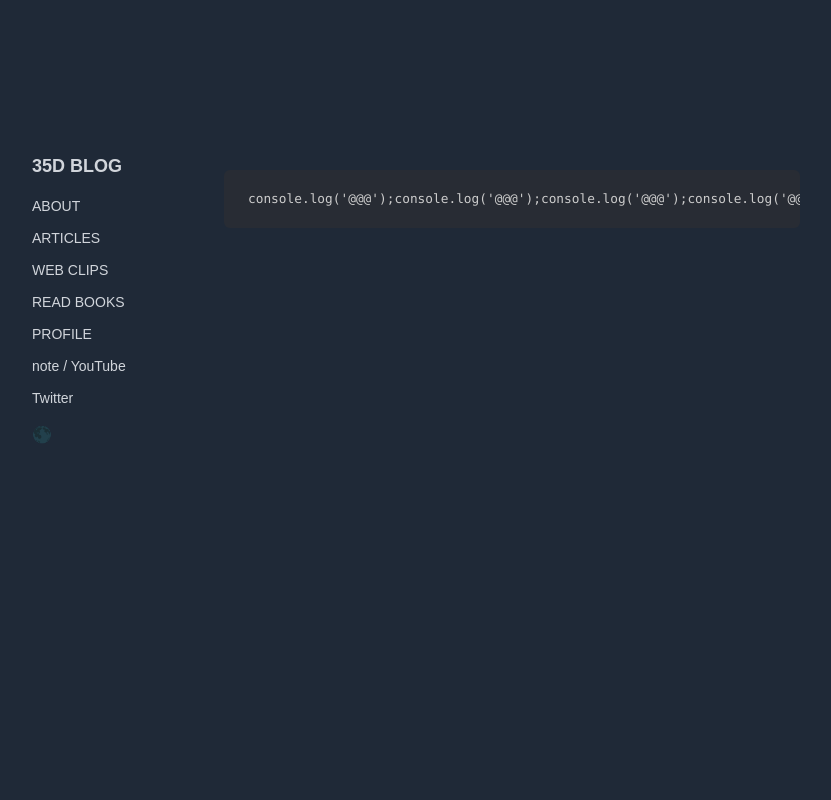
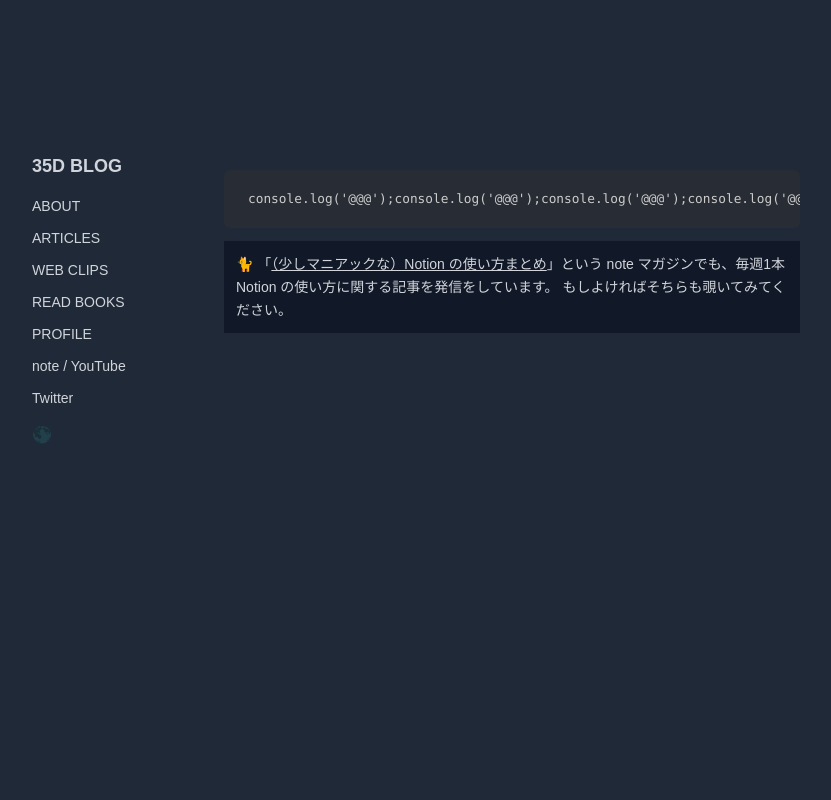
Before and after one commit to 35d/35d-blog, a Next.js app: page /creative/1 in a window 1280 px wide. Shown: the top 800 px of the page, without its empty margins (224-1055 px from the left). Built offline with nearby package versions, Linux system fonts and the light colour scheme.

Commit message:
🎨 style fix

```diff
--- a/components/NoteLink.tsx
+++ b/components/NoteLink.tsx
@@ -5,8 +5,7 @@ const NOTE_URL = 'https://note.com/35d/m/m7c560704a9b8'
 const NoteLink = () => {
   return (
     <>
-      <div>
-        <p>
+      <p className={'bg-gray-300 dark:bg-gray-900 p-3'}>
         🐈 「
         <ExtLink href={NOTE_URL} className={`tdu`}>
           （少しマニアックな）Notion の使い方まとめ
@@ -14,7 +13,6 @@ const NoteLink = () => {
         」という note マガジンでも、毎週1本 Notion の使い方に関する記事を発信をしています。
         もしよければそちらも覗いてみてください。
       </p>
-      </div>
     </>
   )
 }
--- a/lib/getNotionData.ts
+++ b/lib/getNotionData.ts
@@ -63,7 +63,6 @@ export const getBlocks = async (blockId) => {
     console.log('.')
   }
 
-  console.log(results)
   console.log('👌 getBlocks, fetch done')
   return results
 }
--- a/pages/creative/1.tsx
+++ b/pages/creative/1.tsx
@@ -1,4 +1,5 @@
 import Code from '../../components/Code'
+import NoteLink from '../../components/NoteLink'
 // import Outline from '../../components/creative/outline'
 // import Header from '../../components/header'
 
@@ -14,6 +15,7 @@ const a = () => {
         console.log('@@@'); console.log('@@@'); console.log('@@@');
       </Code>
       {/* <Outline /> */}
+      <NoteLink />
     </>
   )
 }
--- a/pages/index.tsx
+++ b/pages/index.tsx
@@ -39,7 +39,7 @@ export default function Home({ posts }) {
           </div>
           <ul>
             {posts.map((post, index) => {
-              if (index > 20) return
+              if (index > 10) return
               return (
                 <PostItem post={post} key={post.properties.Slug.rich_text[0]?.plain_text + index} />
               )
```
Lines whose indentation alone changed are shown as unchanged.
